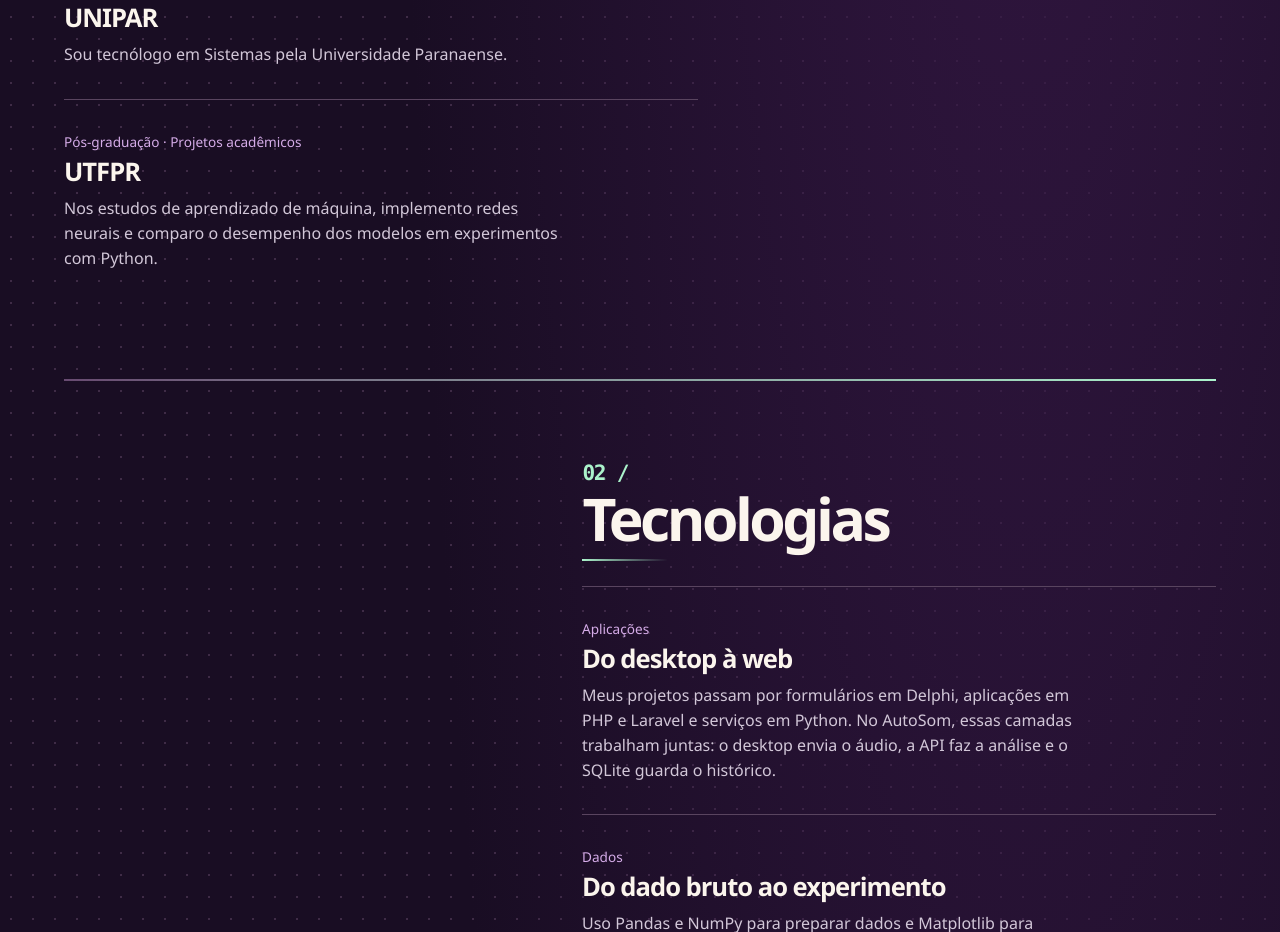
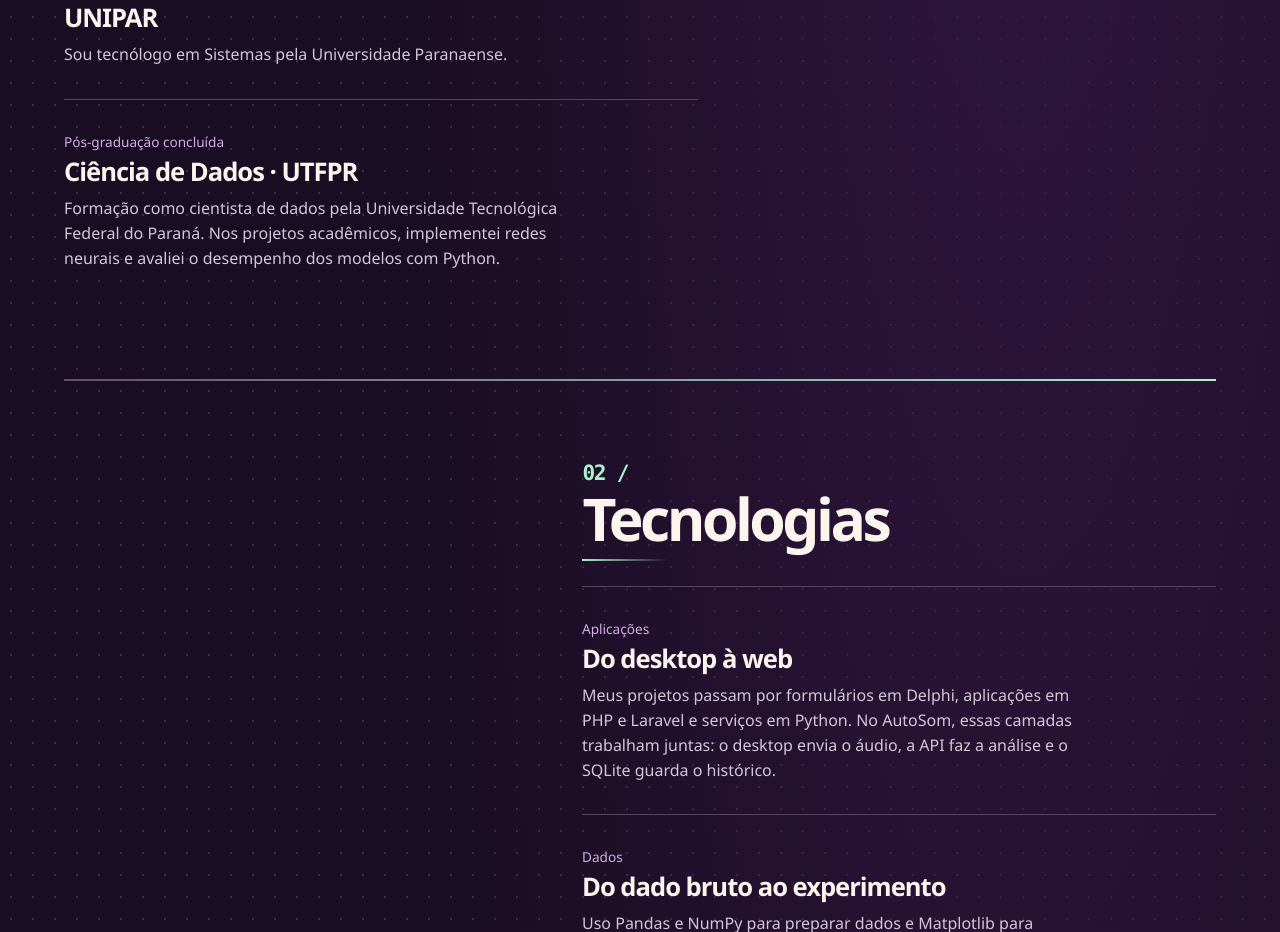
Before and after one commit to BartzZin/lucasmarcelino, a plain HTML site: page index.html in a window 1280 px wide. Shown: the part 1160-2092 px from the top of the page. Drawn offline with Linux system fonts and the light colour scheme.

Commit message:
Registra pós-graduação concluída em Ciência de Dados pela UTFPR

```diff
--- a/index.html
+++ b/index.html
@@ -31,7 +31,7 @@
         <h2><i aria-hidden="true">01</i> Trajetória</h2>
         <article class="piece"><small>Experiência</small><h3>Consisa Sistemas</h3><p>Atuo com desenvolvimento e análise de sistemas em Francisco Beltrão, Paraná.</p></article>
         <article class="piece"><small>Formação</small><h3>UNIPAR</h3><p>Sou tecnólogo em Sistemas pela Universidade Paranaense.</p></article>
-        <article class="piece"><small>Pós-graduação · Projetos acadêmicos</small><h3>UTFPR</h3><p>Nos estudos de aprendizado de máquina, implemento redes neurais e comparo o desempenho dos modelos em experimentos com Python.</p></article>
+        <article class="piece"><small>Pós-graduação concluída</small><h3>Ciência de Dados · UTFPR</h3><p>Formação como cientista de dados pela Universidade Tecnológica Federal do Paraná. Nos projetos acadêmicos, implementei redes neurais e avaliei o desempenho dos modelos com Python.</p></article>
         </div>
       </section>
       <section id="tecnologias">
```
